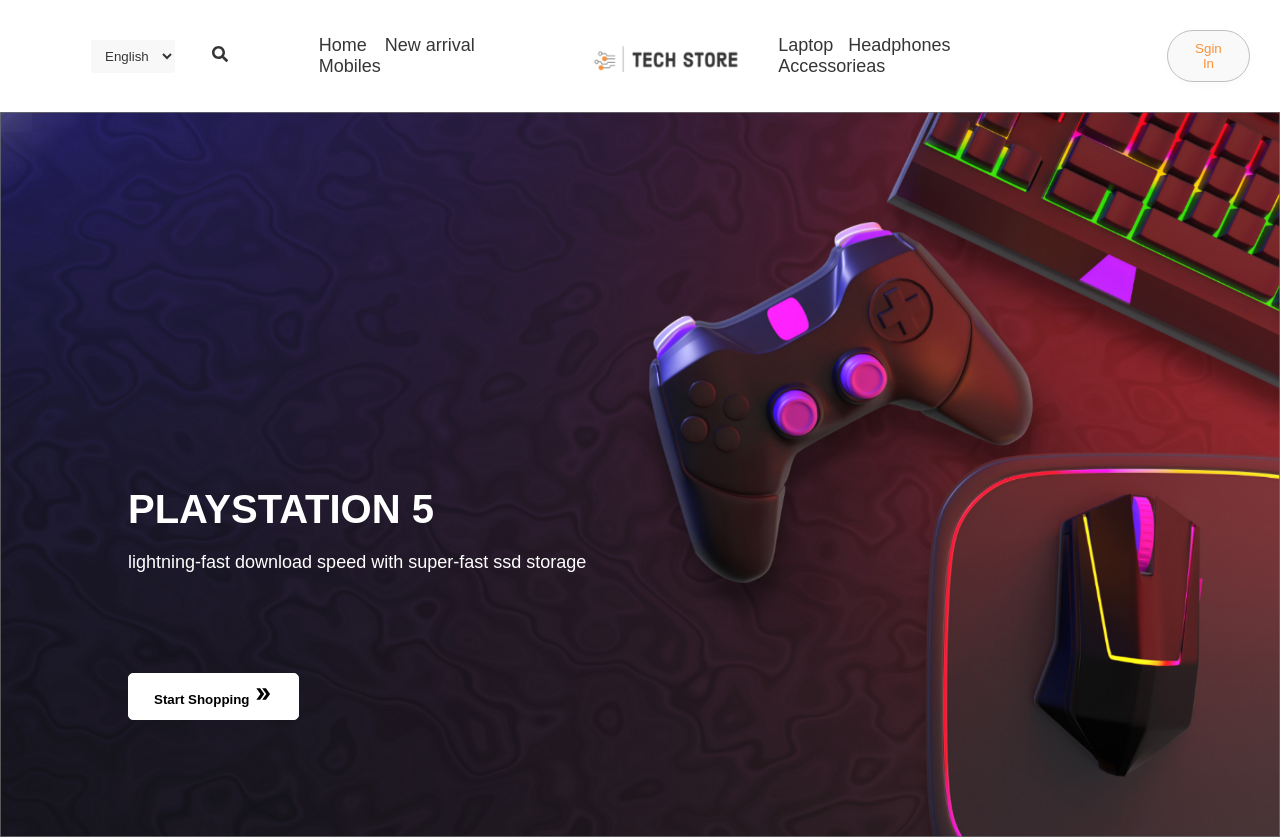
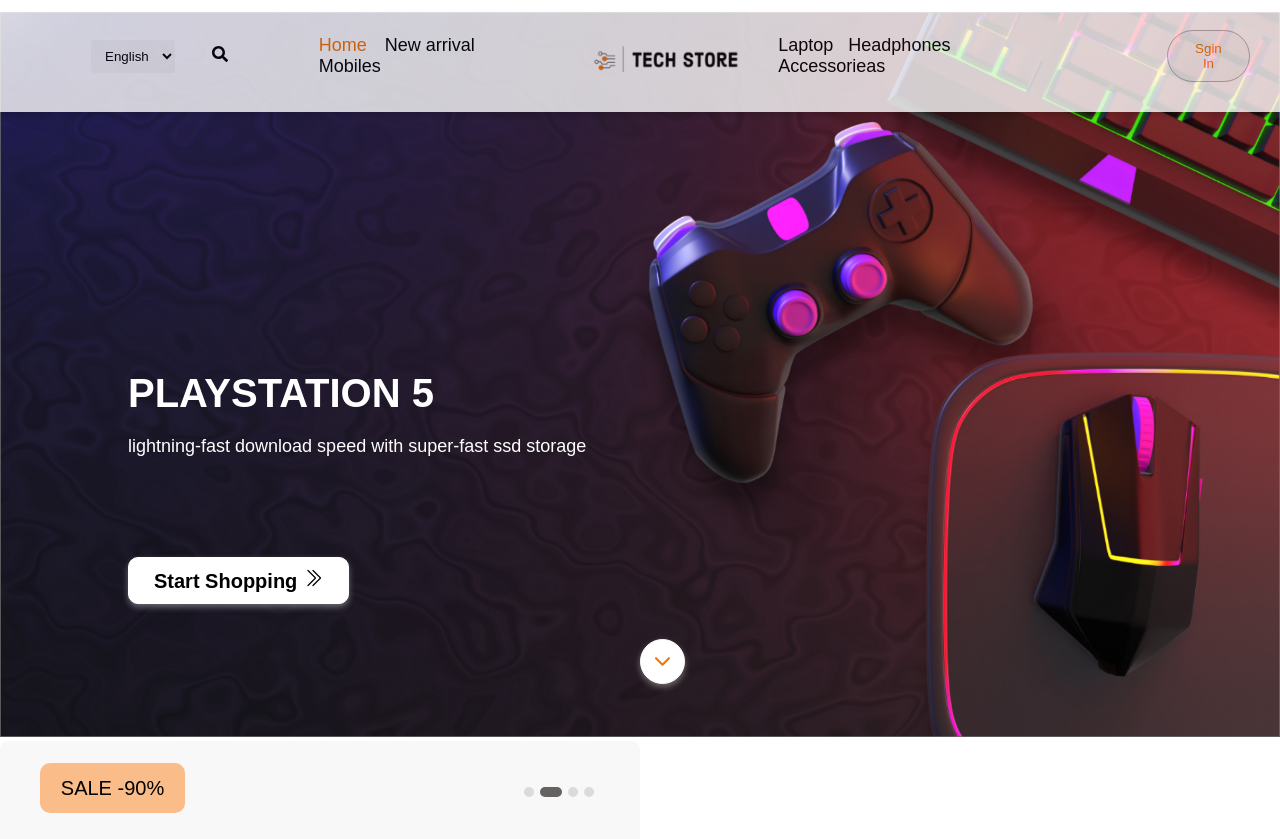
Before and after one commit to Ajyal-React/TechStoreTeam3, a React (Create React App) app: page / in a window 1280 px wide. Shown: the top 839 px of the page. Built offline with nearby package versions, Linux system fonts and the light colour scheme.

Commit message:
Add button in  section Hero

```diff
--- a/src/components/Hero/Hero.jsx
+++ b/src/components/Hero/Hero.jsx
@@ -5,17 +5,19 @@
   Image,
   TetleHero,
   BtnHero,
-  IconArrow,
+
+  IconDown,
 } from "../Hero/Hero.styled";
 import { Title, Text } from "../../GlobalStyles";
-import { MdOutlineDoubleArrow }  from "react-icons/md";;
+import { BsChevronDoubleRight } from "react-icons/bs";
+import { IoIosArrowDown } from "react-icons/io";
 
 const Hero = () => {
   return (
     <HeroSection>
       <Navbar />
       <Image src="images/hero_bg.png" />
-      <TetleHero bottom="10%" left="10%">
+      <TetleHero top="50%" left="10%">
         <Title fontSize="40px" color="#fff" marginBottom="20px">
           PLAYSTATION 5
         </Title>
@@ -24,10 +26,11 @@
         </Text>
         <BtnHero>
           Start Shopping{" "}
-          <IconArrow>
-            <MdOutlineDoubleArrow />
-          </IconArrow>
+            <BsChevronDoubleRight />
         </BtnHero>
+        <IconDown>
+          <IoIosArrowDown/>
+        </IconDown>
       </TetleHero>
     </HeroSection>
   );
--- a/src/components/Hero/Hero.styled.js
+++ b/src/components/Hero/Hero.styled.js
@@ -1,36 +1,47 @@
 import styled from "styled-components";
 
-export const HeroSection = styled.div``;
+export const HeroSection = styled.div`
+  position: relative;
+`;
 
 export const Image = styled.img`
   width: 100%;
-  position: relative;
+  margin-top: -100px;
   opacity: 1;
+  top: 0;
 `;
 
 export const TetleHero = styled.div`
   position: absolute;
-  bottom: ${({ bottom }) => (bottom ? bottom : "10%")};
+  top: ${({ top }) => (top ? top : "0%")};
   left: ${({ left }) => (left ? left : "10%")};
   right: ${({ right }) => (right ? right : "10%")};
 `;
 
 export const BtnHero = styled.button`
-  background-color: ${({ backgroundColor }) =>
-    backgroundColor ? backgroundColor : "#fff"};
-  padding: ${({ padding }) => (padding ? padding : "10px 25px")};
-  border-radius: ${({ borderRadius }) => (borderRadius ? borderRadius : "5px")};
+  background-color: #fff;
+  padding: 10px 25px;
+  border-radius: 10px;
+  color: #000;
   outline: none;
   border: 1px solid #fff;
   margin-top: 100px;
   font-weight: 700;
-  fonr-size: 20px;
+  font-size: 20px;
+  box-shadow: 0px 3px 6px #ffffff5c;
 `;
 
-export const IconArrow = styled.span`
-  transform: 2s;
-  font-size: 20px;
-  &:hover {
-    transition: 0.5s;
-  }
+export const IconDown = styled.button`
+  background-color: #fff;
+  padding: 10px;
+  border-radius: 50px;
+  color: #fa7400;
+  font-size: 23px;
+  line-height: 16px;
+  outline: none;
+  border: 1px solid #fff;
+  position: absolute;
+  left: 50%;
+  bottom: -80px;
+  box-shadow: 0px 3px 6px #ffffff5c;
 `;
--- a/src/components/Hero/ss.css
+++ b/src/components/Hero/ss.css
@@ -1,5 +1,6 @@
 *{
-    position: relative;
+    position: absolute;
     font-weight: 500;
+    align-items: center;
 
 }
--- a/src/components/Navbar/Navbar.jsx
+++ b/src/components/Navbar/Navbar.jsx
@@ -22,7 +22,7 @@
       </SpanIcon>
       <NavbarList>
         <ul>
-          <List>Home</List>
+          <List colorActive='#fa7400'>Home</List>
           <List>New arrival</List>
           <List>Mobiles</List>
         </ul>
--- a/src/components/Navbar/Navbar.styled.js
+++ b/src/components/Navbar/Navbar.styled.js
@@ -8,6 +8,8 @@
   line-height: normal;
   align-items: center;
   opacity: 0.79;
+  z-index: 1;
+  position: relative;
 `;
 
 export const SelectOpctions = styled.select`
@@ -34,6 +36,8 @@
   cursor: pointer;
   margin-left: ${({ marginLeft }) => (marginLeft ? marginLeft : "18px")};
   font-size: ${({ fontSize }) => (fontSize ? fontSize : "18px")};
+  color: ${({ colorActive }) => (colorActive ? colorActive : "#000")};
+
   &:hover {
     color: #fa7400;
     transition: 0.5s;
```
